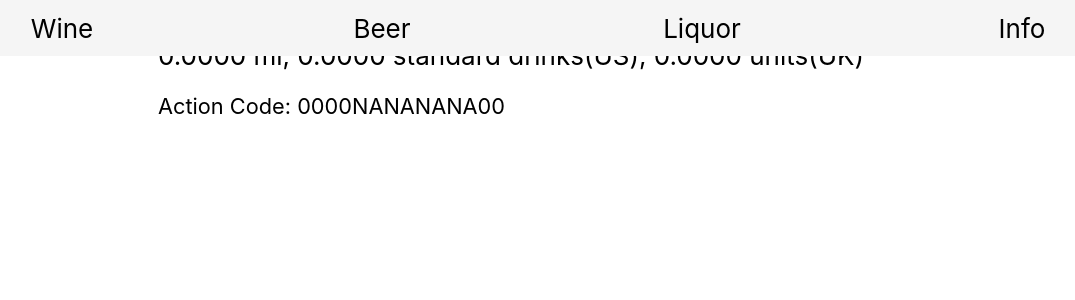
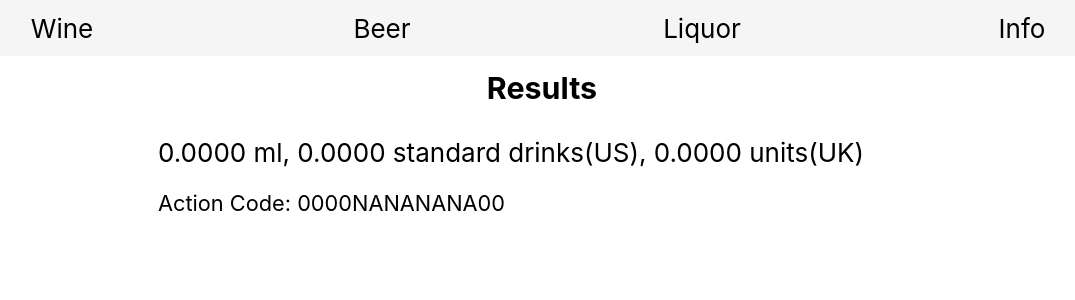
Before and after one commit to TLBdev/alcoholcontentcalculator, a React (Create React App) app: page /wine/result in a window 1280 px wide. Shown: the top 300 px of the page, without its empty margins (98-1173 px from the left). Built offline with nearby package versions, Linux system fonts and the light colour scheme.

Commit message:
visual bug fix

```diff
--- a/src/components/liquorComponents/Results.js
+++ b/src/components/liquorComponents/Results.js
@@ -3,6 +3,7 @@ import React from 'react'
 function Results(props) {
     return (
         <section>
+            <h3>Results</h3>
             <div>{`${props.values.total.toFixed(4)} ml, ${(props.values.total / 18).toFixed(4)} standard drinks(US), ${(props.values.total / 10).toFixed(4)} units(UK)`}</div>
             {props.values.highball ?
                 <div>
--- a/src/components/wineComponents/Results.js
+++ b/src/components/wineComponents/Results.js
@@ -2,6 +2,7 @@ import React from 'react';
 
 function Results(props) {
     return (<section>
+        <h3>Results</h3>
         <div>{`${props.values.total.toFixed(4)} ml, ${(props.values.total / 18).toFixed(4)} standard drinks(US), ${(props.values.total / 10).toFixed(4)} units(UK)`}</div>
         {props.values.glass && props.values.professional ? <p> Glasses of wine served on location have been shown to have an average overpour of 43.3%(Kerr et al., 2008) The following numbers have been adjusted to reflect this.</p> : null}
 
```
